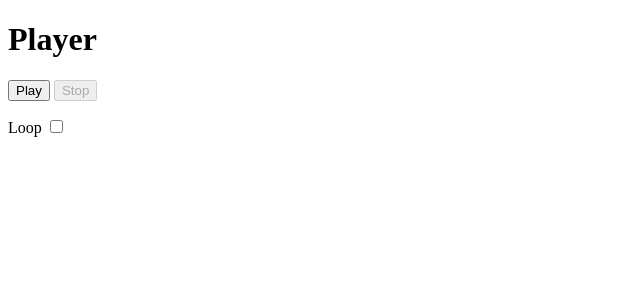
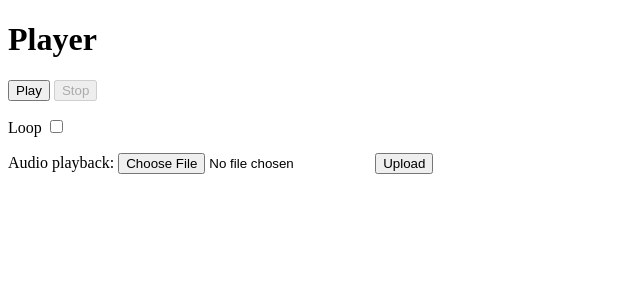
Before and after one commit to jarhill0/pumpkinman, a Python web app: template src/templates/player.html in a window 1280 px wide. Shown: the top 300 px of the page, without its empty margins (0-640 px from the left). Run offline with Jinja, Linux system fonts and the light colour scheme; the template is opened without the code that fills it, so the values that code supplies are empty.

Commit message:
Add audio playback in sync with recordings

```diff
--- a/src/templates/player.html
+++ b/src/templates/player.html
@@ -4,6 +4,11 @@
     <meta charset="UTF-8">
     <title>Player – Pumpkin Man</title>
     <meta name="viewport" content="width=device-width, initial-scale=1">
+    <style>
+        .hidden {
+            display: none;
+        }
+    </style>
 </head>
 <body>
 <h1>Player</h1>
@@ -12,10 +17,18 @@
     <button disabled onclick="stop()" id="stop">Stop</button>
 </p>
 <p><label>Loop <input type="checkbox" id="loop"></label></p>
+<p>
+    <label>Audio playback: <input type="file" accept="audio/*" id="audio-file"></label>
+    <button onclick="submitAudio()">Upload</button>
+</p>
+<p>
+    <audio controls id="audio-player" class="hidden"></audio>
+</p>
 <script>
     const webSocket = new WebSocket('{{ url_for("ws_play", identifier=identifier) }}');
     const stopButton = document.getElementById('stop');
     const playButton = document.getElementById('play');
+    const audio = document.getElementById("audio-player");
 
 
     function play() {
@@ -34,6 +47,24 @@
         if (!playing && document.getElementById('loop').checked) {
             play();
         }
+
+        if (audio.readyState >= 3) {
+            if (playing) {
+                audio.fastSeek(0);
+                audio.play();
+            } else {
+                audio.pause();
+            }
+        }
+    }
+
+    function submitAudio() {
+        const audioFile = document.getElementById("audio-file");
+        if (!audioFile) {
+            return;
+        }
+        console.log(audioFile);
+        audio.src = URL.createObjectURL(audioFile.files[0]);
     }
 
     webSocket.onmessage = event => {
```
